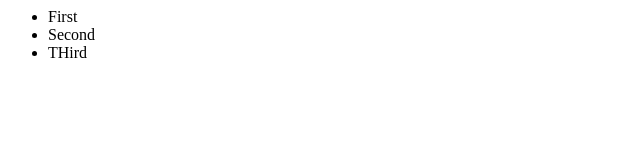
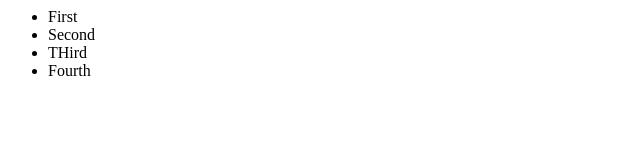
Before and after one commit to abhishekpandey532/newGitRepo, a plain HTML site: page index.html in a window 1280 px wide. Shown: the full height of the page, 0-640 px from the left. Drawn offline with Linux system fonts and the light colour scheme.

Commit message:
Fourth added

```diff
--- a/index.html
+++ b/index.html
@@ -5,6 +5,7 @@
 	<li>First</li>
 	<li>Second</li>
 	<li>THird</li>
+	<li>Fourth</li>
 </ul>
 
 </div>
```
